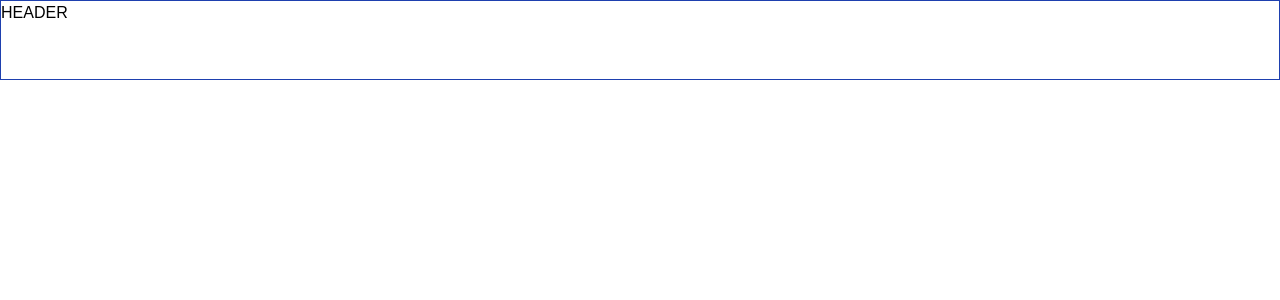
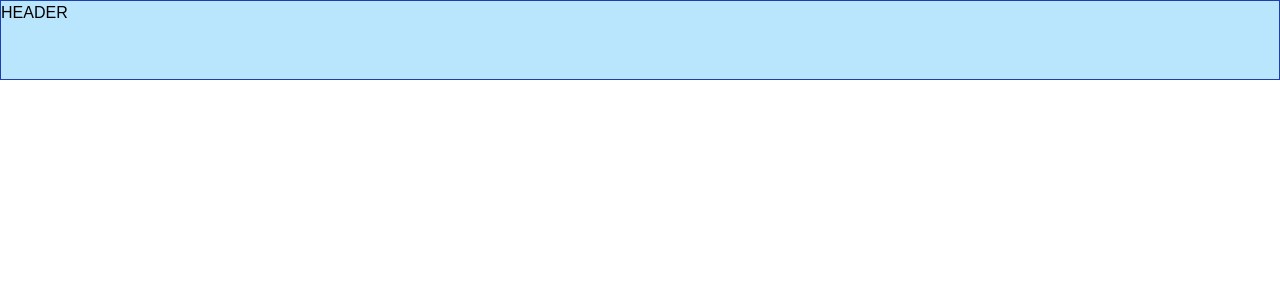
Before and after one commit to bemyexe/ui-libs, a React (Vite) app: page / in a window 1280 px wide. Shown: the top 300 px of the page. Built offline with nearby package versions, Linux system fonts and the light colour scheme.

Commit message:
refactor(root): adde bg

```diff
--- a/src/app/index.tsx
+++ b/src/app/index.tsx
@@ -4,9 +4,9 @@ import { Header } from './components/header';
 
 export const Root = () => {
   return (
-    <>
+    <div className="bg-sky-200">
       <Header />
       <Outlet />
-    </>
+    </div>
   );
 };
```
